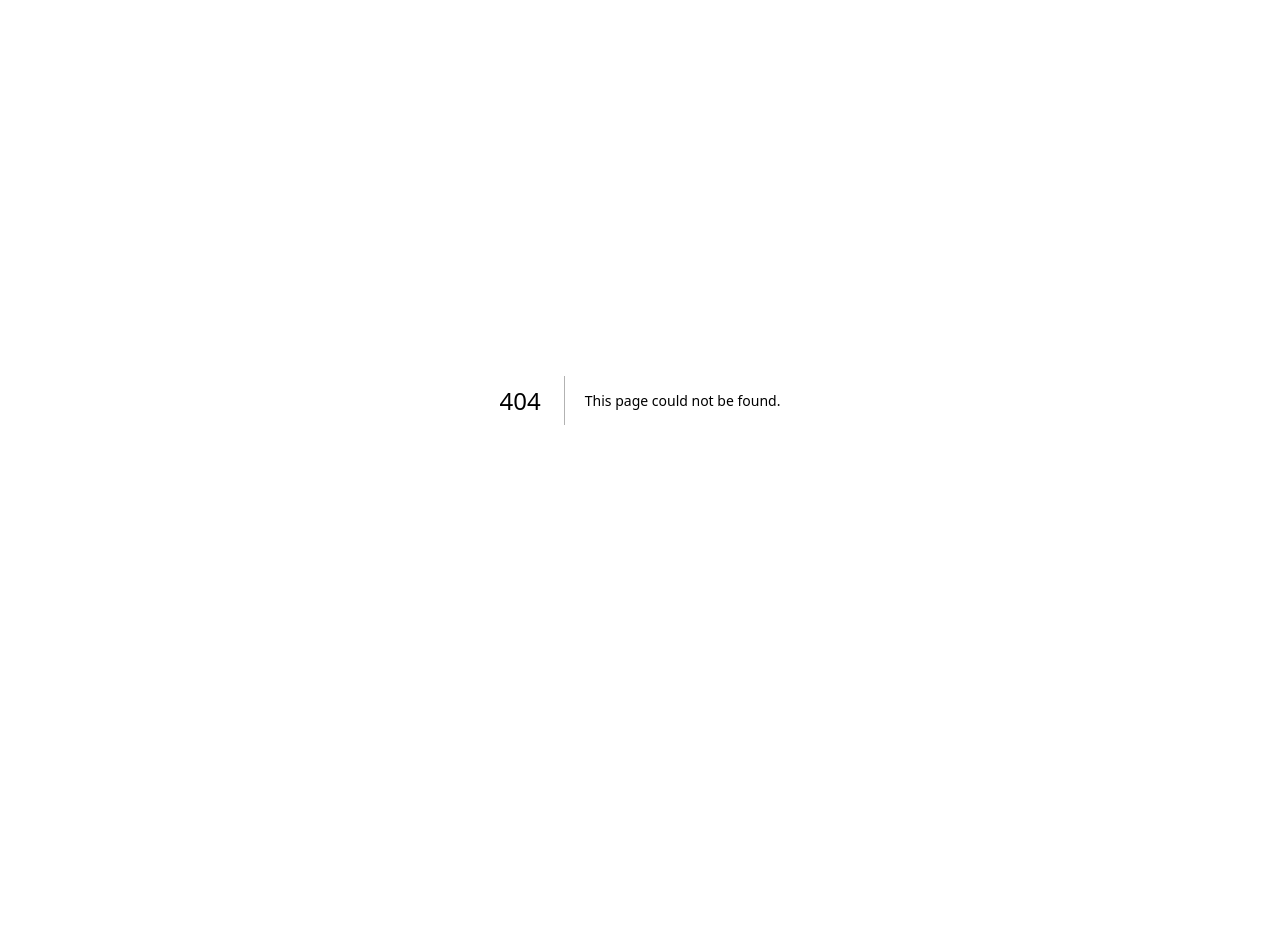
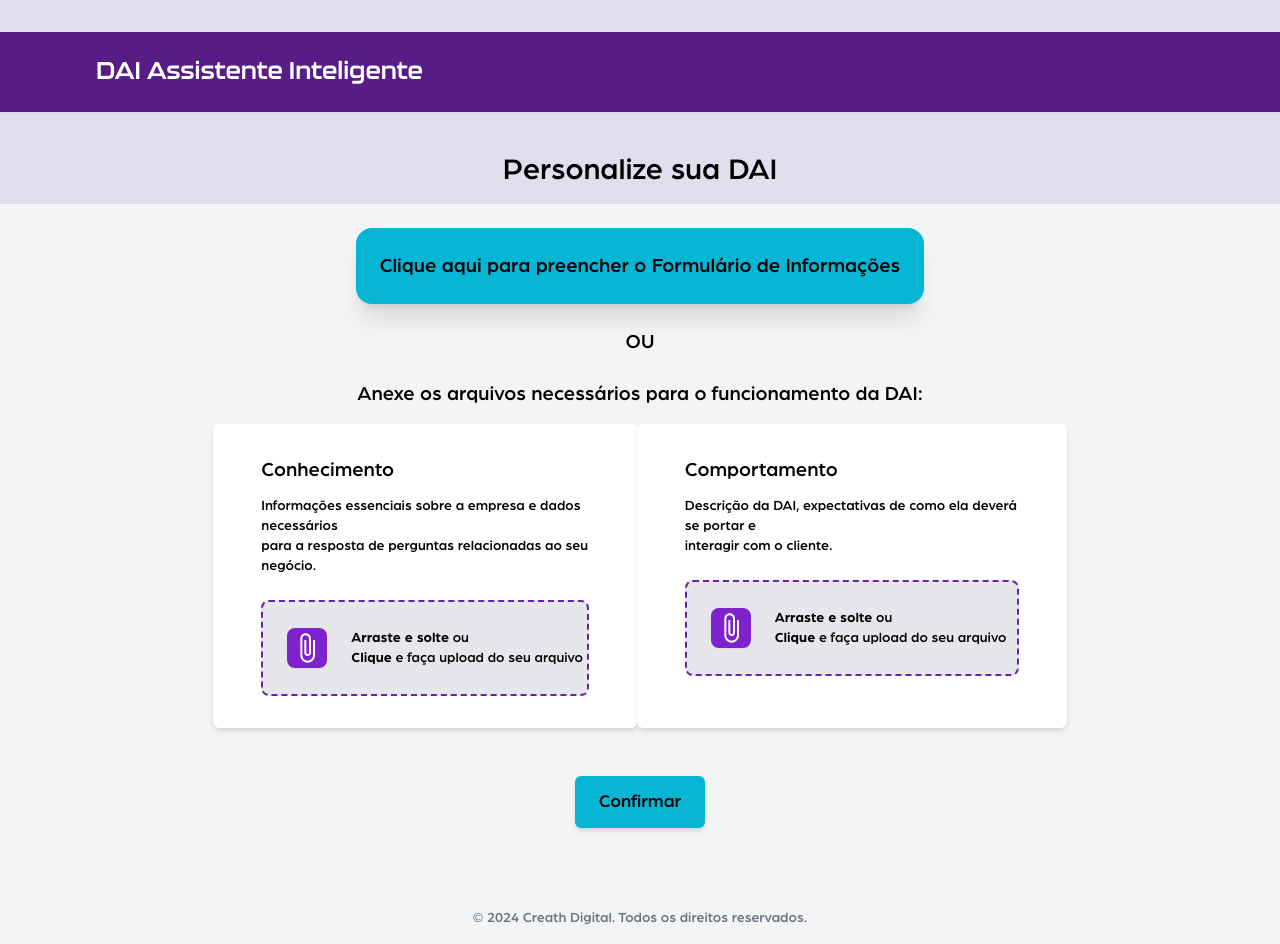
Before and after one commit to oproprioleonardo/lab-ia-web, a Next.js app: page /dai in a window 1280 px wide. Before the commit this address had no page. Before the commit the page ends 800 px from the top, so only its background shows below. Built offline with nearby package versions, Linux system fonts and the light colour scheme.

Commit message:
feat: simple dai form

```diff
--- a/src/app/dai/new/page.tsx
+++ b/src/app/dai/form/page.tsx
@@ -1,7 +1,5 @@
 import FormField from "@/components/dai/new/FormField";
 import { arboriaFont } from "@/fonts/Arboria/arboria";
-import { Inter } from "next/font/google";
-const inter = Inter({ subsets: ["latin"] });
 
 export default function NewDai() {
   return (
--- /dev/null
+++ b/src/app/dai/page.tsx
@@ -0,0 +1,210 @@
+"use client";
+
+import { arboriaFont } from "@/fonts/Arboria/arboria";
+import { kallistoFont } from "@/fonts/Kallisto/kallisto";
+import { AttachFile, PictureAsPdf, Close } from "@mui/icons-material";
+import Link from "next/link";
+import { ChangeEvent, useState } from "react";
+
+export default function PersonalizeDai() {
+  const [knowledgeFile, setKnowledgeFile] = useState<File | null>(null);
+  const [behaviorFile, setBehaviorFile] = useState<File | null>(null);
+
+  const handleKnowledgeFileChange = (e: ChangeEvent<HTMLInputElement>) => {
+    const file = e.target.files ? e.target.files[0] : null;
+    setKnowledgeFile(file);
+  };
+
+  const handleBehaviorFileChange = (e: ChangeEvent<HTMLInputElement>) => {
+    const file = e.target.files ? e.target.files[0] : null;
+    setBehaviorFile(file);
+  };
+
+  return (
+    <div
+      style={{
+        backgroundColor: "#E1DEED",
+      }}
+      className={`overflow-hidden min-h-full relative ${arboriaFont.className}`}
+    >
+      <header
+        className={`mt-8 flex shadow-sm justify-start items-center bg-purple-900 text-white h-20 ${kallistoFont.className}`}
+      >
+        <h1 className={`ml-24 font-semibold text-2xl`}>
+          DAI Assistente Inteligente
+        </h1>
+      </header>
+
+      <section className="text-black w-full mt-6 pt-4 pb-4">
+        <p className="font-normal text-3xl text-center">Personalize sua DAI</p>
+      </section>
+
+      <div className="w-full bg-gray-100">
+        <div className="w-full flex flex-row items-center justify-center pt-6 pb-6">
+          <Link href="/dai/form">
+            <button className="text-xl p-6 rounded-2xl shadow-xl bg-cyan-500 text-black duration-150 hover:bg-cyan-300">
+              Clique aqui para preencher o Formulário de Informações
+            </button>
+          </Link>
+        </div>
+
+        <div className="flex flex-row justify-around items-center">
+          <span className="text-xl">OU</span>
+        </div>
+
+        <div className="w-full pt-6 pb-8">
+          <form className="flex flex-col items-center justify-between">
+            <div>
+              <span className="text-xl">
+                Anexe os arquivos necessários para o funcionamento da DAI:
+              </span>
+            </div>
+
+            <div className="mt-4 flex flex-row items-stretch justify-between w-2/3 h-fit">
+              <div className="py-8 px-12 bg-white rounded-md shadow-md flex flex-col">
+                <div className="mb-3">
+                  <span className="text-xl">Conhecimento</span>
+                </div>
+                <div className="mb-6">
+                  <p className="text-sm">
+                    Informações essenciais sobre a empresa e dados necessários
+                  </p>
+                  <p className="text-sm">
+                    para a resposta de perguntas relacionadas ao seu negócio.
+                  </p>
+                </div>
+
+                <div className="flex items-center justify-center w-full">
+                  <label
+                    htmlFor="knowledge-file"
+                    className="flex flex-col items-center justify-center w-full h-24 border-2 border-purple-800 border-dashed rounded-lg cursor-pointer bg-gray-200 duration-300 hover:bg-gray-100"
+                  >
+                    <div className="flex flex-row items-center w-full">
+                      <div className="bg-purple-700 p-1 rounded-lg shadow-sm mx-6">
+                        <AttachFile
+                          style={{ fontSize: "2.0rem" }}
+                          className="text-white"
+                        />
+                      </div>
+                      <div className="text-sm text-black">
+                        <p>
+                          <span className="font-semibold">Arraste e solte</span>{" "}
+                          ou
+                        </p>
+                        <p>
+                          <span className="font-semibold">Clique</span> e faça
+                          upload do seu arquivo
+                        </p>
+                      </div>
+                    </div>
+                    <input
+                      id="knowledge-file"
+                      type="file"
+                      className="hidden"
+                      accept=".pdf"
+                      onChange={handleKnowledgeFileChange}
+                    />
+                  </label>
+                </div>
+
+                {knowledgeFile && (
+                  <div className="mt-4">
+                    <span>Arquivos anexados:</span>
+
+                    <div className="bg-gray-300 mt-4 px-10 py-4 flex flex-row items-center justify-between rounded-md w-full">
+                      <div className="overflow-hidden">
+                        <PictureAsPdf className="text-gray-700 mr-2" />
+                        <span>{knowledgeFile.name}</span>
+                      </div>
+
+                      <Close
+                        onClick={() => {
+                          setKnowledgeFile(null);
+                        }}
+                        className="text-gray-700 cursor-pointer hover:text-gray-500"
+                      />
+                    </div>
+                  </div>
+                )}
+              </div>
+
+              <div className="py-8 px-12 bg-white rounded-md shadow-md flex flex-col">
+                <div className="mb-3">
+                  <span className="text-xl">Comportamento</span>
+                </div>
+                <div className="mb-6">
+                  <p className="text-sm">
+                    Descrição da DAI, expectativas de como ela deverá se portar
+                    e
+                  </p>
+                  <p className="text-sm">interagir com o cliente.</p>
+                </div>
+
+                <div className="flex items-center justify-center w-full">
+                  <label
+                    htmlFor="behavior-file"
+                    className="flex flex-col items-center justify-center w-full h-24 border-2 border-purple-800 border-dashed rounded-lg cursor-pointer bg-gray-200 duration-300 hover:bg-gray-100"
+                  >
+                    <div className="flex flex-row items-center w-full">
+                      <div className="bg-purple-700 p-1 rounded-lg shadow-sm mx-6">
+                        <AttachFile
+                          style={{ fontSize: "2.0rem" }}
+                          className="text-white "
+                        />
+                      </div>
+                      <div className="text-sm text-black">
+                        <p>
+                          <span className="font-semibold">Arraste e solte</span>{" "}
+                          ou
+                        </p>
+                        <p>
+                          <span className="font-semibold">Clique</span> e faça
+                          upload do seu arquivo
+                        </p>
+                      </div>
+                    </div>
+                    <input
+                      id="behavior-file"
+                      type="file"
+                      accept=".pdf"
+                      className="hidden"
+                      onChange={handleBehaviorFileChange}
+                    />
+                  </label>
+                </div>
+
+                {behaviorFile && (
+                  <div className="mt-4">
+                    <span>Arquivos anexados:</span>
+
+                    <div className="bg-gray-300 mt-4 px-10 py-4 flex flex-row items-center justify-between rounded-md w-full">
+                      <div className="overflow-hidden">
+                        <PictureAsPdf className="text-gray-700 mr-2" />
+                        <span>{behaviorFile.name}</span>
+                      </div>
+
+                      <Close
+                        onClick={() => {
+                          setBehaviorFile(null);
+                        }}
+                        className="text-gray-700 cursor-pointer hover:text-gray-500"
+                      />
+                    </div>
+                  </div>
+                )}
+              </div>
+            </div>
+
+            <button className="mt-12 bg-cyan-500 px-6 py-3 rounded-md shadow-md text-lg duration-150 hover:bg-cyan-300">
+              Confirmar
+            </button>
+          </form>
+        </div>
+      </div>
+
+      <footer className="pt-12 text-center bg-gray-100 text-sm text-gray-500 pb-4">
+        <span>&copy; 2024 Creath Digital. Todos os direitos reservados.</span>
+      </footer>
+    </div>
+  );
+}
--- a/src/server-actions/auth.action.ts
+++ b/src/server-actions/auth.action.ts
@@ -12,7 +12,7 @@ export async function login(data: { email: string; password: string; redirect_to
   /*if (error) {
     return error;
   }*/
-  redirect(redirect_to || "/dai/new");
+  redirect(redirect_to || "/dai");
 }
 
 export async function logoutAction() {
```
